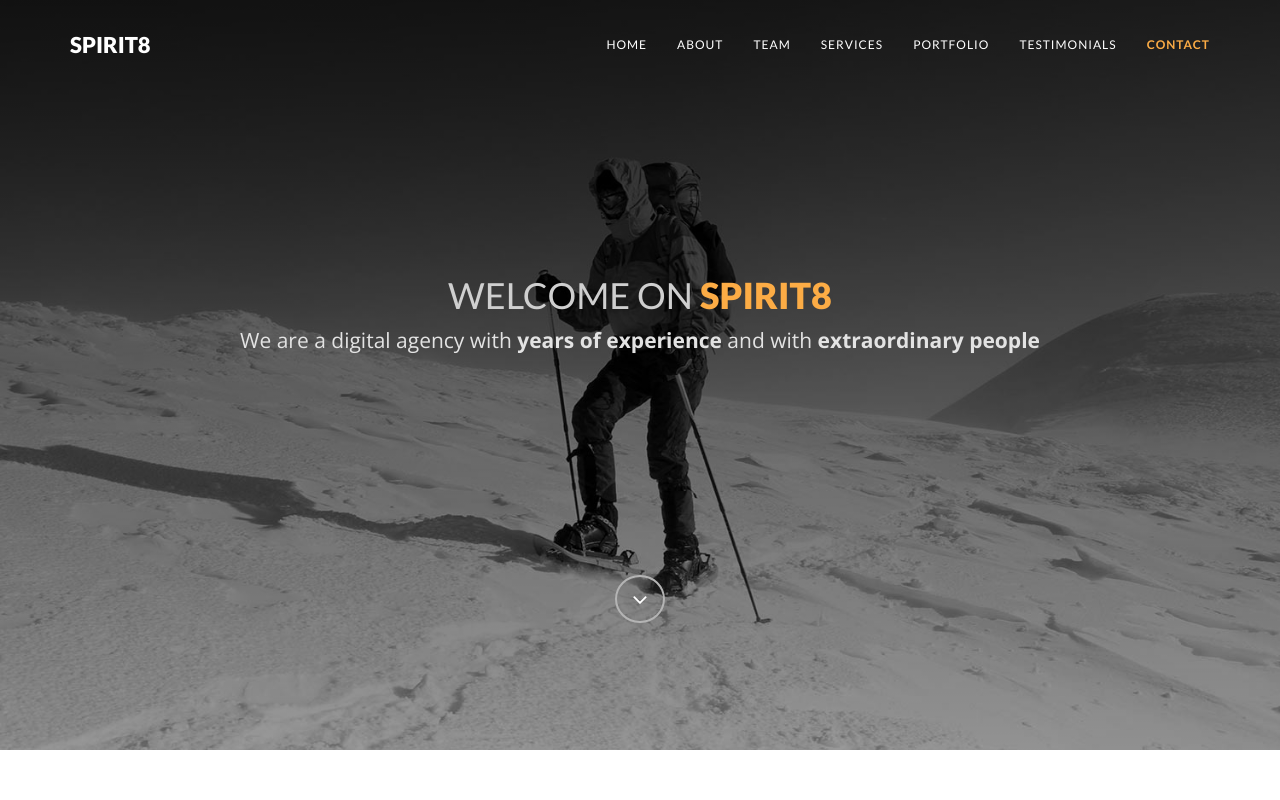
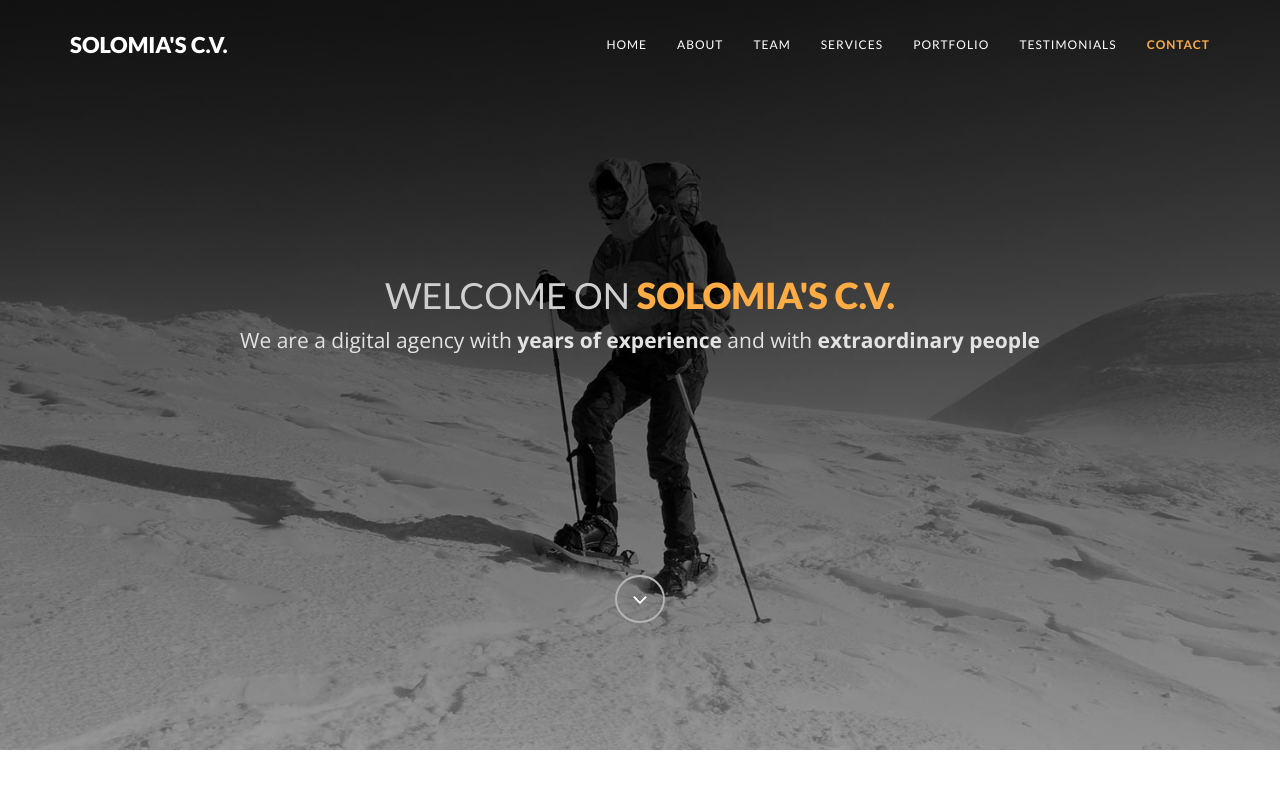
Before and after one commit to raspberri/javascript_sample, a website: page public/index.html in a window 1280 px wide. Shown: the top 800 px of the page. Drawn offline with nearby package versions, Linux system fonts and the light colour scheme.

Commit message:
Change name to Solomia

```diff
--- a/public/index.html
+++ b/public/index.html
@@ -6,8 +6,8 @@
     <meta charset="utf-8">
     <!--[if IE]><meta http-equiv="x-ua-compatible" content="IE=9" /><![endif]-->
     <meta name="viewport" content="width=device-width, initial-scale=1">
-    <title>Spirit8 - Digital Agency One Page Template</title>
-    <meta name="description" content="Spirit8 is a Digital agency one page template built based on bootstrap framework. This template is design by Robert Berki and coded by Jenn Pereira. It is simple, mobile responsive, perfect for portfolio and agency websites. Get this for free exclusively at ThemeForces.com">
+    <title>Solomia's C.V.</title>
+    <meta name="description" content="Solomia's C.V.">
     <meta name="keywords" content="bootstrap theme, portfolio template, digital agency, onepage, mobile responsive, spirit8, free website, free theme, themeforces themes, themeforces wordpress themes, themeforces bootstrap theme">
     <meta name="author" content="ThemeForces.com">
 
@@ -57,7 +57,7 @@
             <span class="icon-bar"></span>
             <span class="icon-bar"></span>
           </button>
-          <a class="navbar-brand" href="index.html">Spirit8</a>
+          <a class="navbar-brand" href="index.html">Solomia's C.V.</a>
         </div>
 
         <!-- Collect the nav links, forms, and other content for toggling -->
@@ -80,7 +80,7 @@
     <div id="tf-home" class="text-center">
         <div class="overlay">
             <div class="content">
-                <h1>Welcome on <strong><span class="color">Spirit8</span></strong></h1>
+                <h1>Welcome on <strong><span class="color">Solomia's C.V.</span></strong></h1>
                 <p class="lead">We are a digital agency with <strong>years of experience</strong> and with <strong>extraordinary people</strong></p>
                 <a href="#tf-about" class="fa fa-angle-down page-scroll"></a>
             </div>
@@ -560,7 +560,7 @@
     <nav id="footer">
         <div class="container">
             <div class="pull-left fnav">
-                <p>ALL RIGHTS RESERVED. COPYRIGHT © 2014. Designed by <a href="https://dribbble.com/shots/1817781--FREEBIE-Spirit8-Digital-agency-one-page-template">Robert Berki</a> and Coded by <a href="https://dribbble.com/jennpereira">Jenn Pereira</a></p>
+                <p>ALL RIGHTS RESERVED. COPYRIGHT © 2015. Designed by Sergii Demianchuk</p>
             </div>
             <div class="pull-right fnav">
                 <ul class="footer-social">
```
